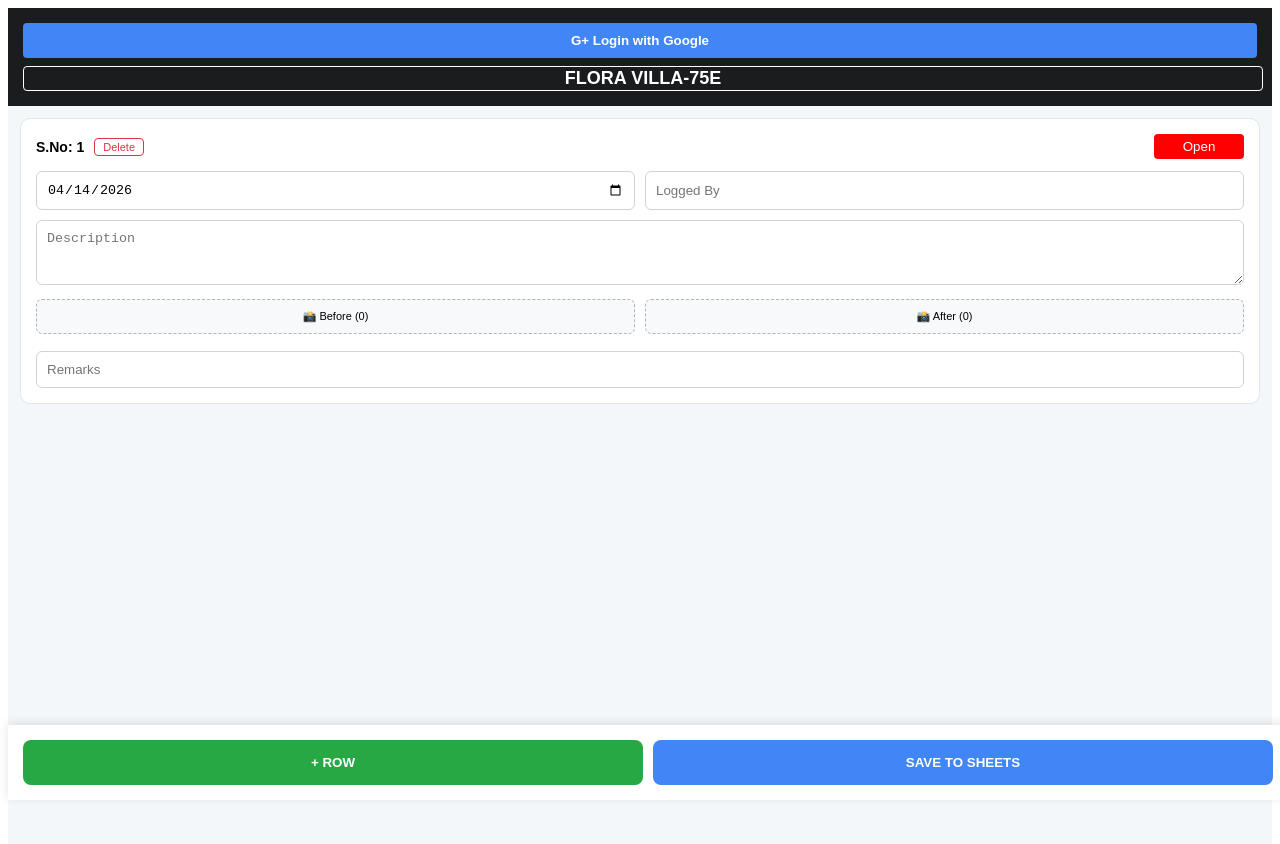
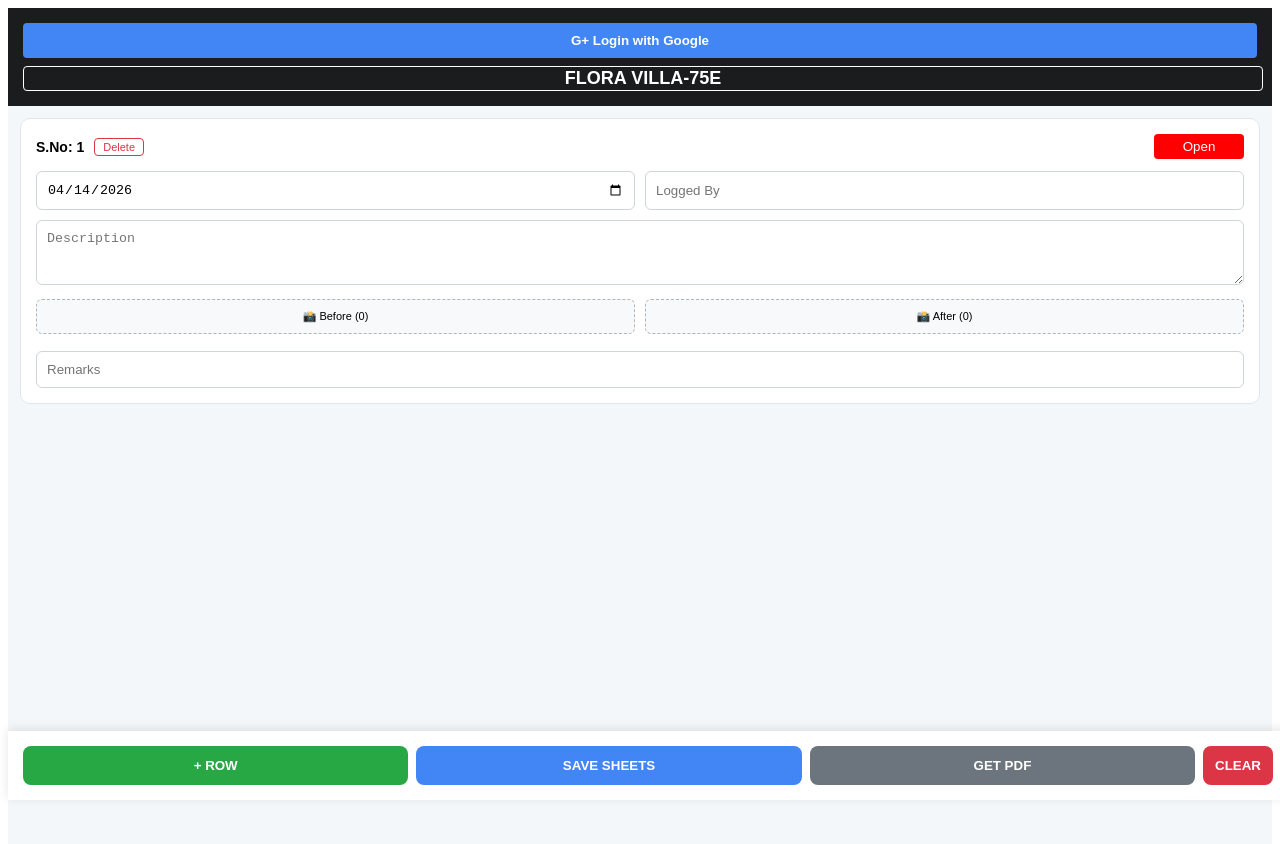
Before and after one commit to Movieeesss/Site-App, a React (Vite) app: page / in a window 1280 px wide. Shown: the top 844 px of the page. Built offline with nearby package versions, Linux system fonts and the light colour scheme.

Commit message:
Update SiteApp.tsx

```diff
--- a/src/SiteApp.tsx
+++ b/src/SiteApp.tsx
@@ -1,6 +1,7 @@
 import React, { useState, useEffect } from 'react';
+import { jsPDF } from 'jspdf';
+import autoTable from 'jspdf-autotable';
 
-// UNGA CREDENTIALS
 const CLIENT_ID = "683400126186-pe90l8vv3f3gdj0cg9i359tqjhkf6aca.apps.googleusercontent.com";
 const SCOPES = "https://www.googleapis.com/auth/drive.file https://www.googleapis.com/auth/spreadsheets";
 
@@ -23,36 +24,29 @@ export default function ProfessionalSiteRegister() {
     localStorage.setItem('site_v21_google', JSON.stringify(rows));
   }, [rows]);
 
-  // 1. GOOGLE LOGIN (OAuth2)
   const handleLogin = () => {
+    if (!window.google) return alert("Google Script innum load aagala. Refresh pannunga!");
     const client = window.google.accounts.oauth2.initTokenClient({
       client_id: CLIENT_ID,
       scope: SCOPES,
       callback: (response) => {
         if (response.access_token) {
           setAccessToken(response.access_token);
-          alert("Google Connect aagidichu!");
+          alert("Google Connected Successfully!");
         }
       },
     });
     client.requestAccessToken();
   };
 
-  // 2. UPLOAD PHOTO TO GOOGLE DRIVE
   const uploadPhoto = async (rowId, type, files) => {
     if (!accessToken) return alert("Modhala Login with Google pannunga!");
     setIsUploading(true);
-
     for (const file of Array.from(files)) {
-      const metadata = {
-        name: `${project}_${type}_${Date.now()}.jpg`,
-        mimeType: 'image/jpeg'
-      };
-
+      const metadata = { name: `${project}_${type}_${Date.now()}.jpg`, mimeType: 'image/jpeg' };
       const form = new FormData();
       form.append('metadata', new Blob([JSON.stringify(metadata)], { type: 'application/json' }));
       form.append('file', file);
-
       try {
         const res = await fetch('https://www.googleapis.com/upload/drive/v3/files?uploadType=multipart&fields=id,webViewLink', {
           method: 'POST',
@@ -61,7 +55,7 @@ export default function ProfessionalSiteRegister() {
         });
         const data = await res.json();
         setRows(prev => prev.map(r => r.id === rowId ? { ...r, [type]: [...r[type], data.webViewLink] } : r));
-      } catch (e) { console.error("Drive upload error", e); }
+      } catch (e) { console.error("Drive error", e); }
     }
     setIsUploading(false);
   };
@@ -71,11 +65,7 @@ export default function ProfessionalSiteRegister() {
   };
 
   const addRow = () => {
-    setRows([...rows, {
-      id: Date.now(), date: '2026-04-14', desc: '', loggedBy: '',
-      status: 'Open', closedDate: '', before: [], after: [],
-      owner: '', remarks: ''
-    }]);
+    setRows([...rows, { id: Date.now(), date: '2026-04-14', desc: '', loggedBy: '', status: 'Open', closedDate: '', before: [], after: [], owner: '', remarks: '' }]);
   };
 
   const deleteRow = (id) => {
@@ -84,13 +74,47 @@ export default function ProfessionalSiteRegister() {
     }
   };
 
-  // 3. SAVE EVERYTHING TO GOOGLE SHEETS (No Lag for 100+ rows)
+  const clearAll = () => {
+    if (window.confirm("Ella data-vum delete aagidum. Sure-ah?")) {
+      setRows([{ id: Date.now(), date: '2026-04-14', desc: '', loggedBy: '', status: 'Open', closedDate: '', before: [], after: [], owner: '', remarks: '' }]);
+      localStorage.removeItem('site_v21_google');
+    }
+  };
+
+  // PDF Generation with memory-safe approach
+  const generatePDF = () => {
+    const doc = new jsPDF('l', 'mm', 'a4');
+    autoTable(doc, {
+      body: [[project.toUpperCase(), 'ACTION REGISTER - NEW']],
+      theme: 'grid',
+      styles: { fontSize: 12, fontStyle: 'bold', halign: 'left', fillColor: [211, 211, 211], lineWidth: 0.5, lineColor: [0, 0, 0] },
+      columnStyles: { 0: { cellWidth: 100 }, 1: { cellWidth: 177 } }
+    });
+
+    const maxBefore = Math.max(...rows.map(r => r.before.length), 1);
+    const maxAfter = Math.max(...rows.map(r => r.after.length), 1);
+    const head = [['S.No', 'Date', 'Description', 'Logged by', 'Status', ...Array(maxBefore).fill('Before'), ...Array(maxAfter).fill('After'), 'Remarks']];
+    const body = rows.map((r, i) => [i + 1, r.date, r.desc, r.loggedBy, r.status, ...Array(maxBefore + maxAfter).fill(''), r.remarks]);
+
+    autoTable(doc, {
+      startY: doc.lastAutoTable.finalY,
+      head: head,
+      body: body,
+      theme: 'grid',
+      styles: { fontSize: 7, halign: 'center', valign: 'middle', minCellHeight: 20 },
+      didDrawCell: (data) => {
+        if (data.section === 'body' && data.column.index === 4) {
+          data.cell.styles.fillColor = rows[data.row.index].status.toUpperCase() === 'OPEN' ? [255, 0, 0] : [146, 208, 80];
+        }
+      }
+    });
+    doc.save(`${project}_Report.pdf`);
+  };
+
   const saveToSheets = async () => {
     if (!accessToken) return alert("Login with Google First!");
     setIsSyncing(true);
-
     try {
-      // Step A: Create Spreadsheet
       const sheetRes = await fetch('https://sheets.googleapis.com/v4/spreadsheets', {
         method: 'POST',
         headers: { 'Authorization': `Bearer ${accessToken}`, 'Content-Type': 'application/json' },
@@ -98,24 +122,16 @@ export default function ProfessionalSiteRegister() {
       });
       const sheetData = await sheetRes.json();
       const spreadsheetId = sheetData.spreadsheetId;
-
-      // Step B: Prepare Data (Rows to Columns)
       const values = [
-        ["S.No", "Date", "Description", "Logged By", "Status", "Owner", "Remarks", "Before Photos", "After Photos"],
-        ...rows.map((r, i) => [
-          i + 1, r.date, r.desc, r.loggedBy, r.status, r.owner, r.remarks,
-          r.before.join(", "), r.after.join(", ")
-        ])
+        ["S.No", "Date", "Description", "Logged By", "Status", "Remarks", "Before Links", "After Links"],
+        ...rows.map((r, i) => [i + 1, r.date, r.desc, r.loggedBy, r.status, r.remarks, r.before.join(", "), r.after.join(", ")])
       ];
-
-      // Step C: Push Data
       await fetch(`https://sheets.googleapis.com/v4/spreadsheets/${spreadsheetId}/values/Sheet1!A1:append?valueInputOption=USER_ENTERED`, {
         method: 'POST',
         headers: { 'Authorization': `Bearer ${accessToken}`, 'Content-Type': 'application/json' },
         body: JSON.stringify({ values })
       });
-
-      alert("Success! Google Sheet-la save aagidichu. Link: https://docs.google.com/spreadsheets/d/" + spreadsheetId);
+      alert("Saved to Google Sheet!");
       window.open(`https://docs.google.com/spreadsheets/d/${spreadsheetId}`, '_blank');
     } catch (e) { alert("Sync Error!"); }
     setIsSyncing(false);
@@ -158,7 +174,7 @@ export default function ProfessionalSiteRegister() {
                 <label style={ui.upBtn}>📸 Before ({row.before.length}) <input type="file" multiple hidden onChange={e => uploadPhoto(row.id, 'before', e.target.files)} /></label>
                 <div style={ui.thumbnailRow}>
                   {row.before.map((url, idx) => (
-                    <div key={idx} style={ui.thumbWrap}><img src={url} style={ui.thumbImg} /><button onClick={() => deletePhoto(row.id, 'before', idx)} style={ui.delBtn}>×</button></div>
+                    <div key={idx} style={ui.thumbWrap}><img src={url} style={ui.thumbImg} alt="before"/><button onClick={() => deletePhoto(row.id, 'before', idx)} style={ui.delBtn}>×</button></div>
                   ))}
                 </div>
               </div>
@@ -166,7 +182,7 @@ export default function ProfessionalSiteRegister() {
                 <label style={ui.upBtn}>📸 After ({row.after.length}) <input type="file" multiple hidden onChange={e => uploadPhoto(row.id, 'after', e.target.files)} /></label>
                 <div style={ui.thumbnailRow}>
                   {row.after.map((url, idx) => (
-                    <div key={idx} style={ui.thumbWrap}><img src={url} style={ui.thumbImg} /><button onClick={() => deletePhoto(row.id, 'after', idx)} style={ui.delBtn}>×</button></div>
+                    <div key={idx} style={ui.thumbWrap}><img src={url} style={ui.thumbImg} alt="after"/><button onClick={() => deletePhoto(row.id, 'after', idx)} style={ui.delBtn}>×</button></div>
                   ))}
                 </div>
               </div>
@@ -179,16 +195,16 @@ export default function ProfessionalSiteRegister() {
 
       <div style={ui.footer}>
         <button onClick={addRow} style={ui.btnGreen}>+ ROW</button>
-        <button onClick={saveToSheets} disabled={isSyncing || isUploading} style={ui.btnBlue}>
-          {isSyncing ? 'Syncing...' : 'SAVE TO SHEETS'}
-        </button>
+        <button onClick={saveToSheets} disabled={isSyncing || isUploading} style={ui.btnBlue}>{isSyncing ? 'Syncing...' : 'SAVE SHEETS'}</button>
+        <button onClick={generatePDF} style={ui.btnGray}>GET PDF</button>
+        <button onClick={clearAll} style={ui.btnRed}>CLEAR</button>
       </div>
     </div>
   );
 }
 
 const ui = {
-  container: { background: '#f4f7fa', minHeight: '100vh', paddingBottom: '110px', fontFamily: 'Arial' },
+  container: { background: '#f4f7fa', minHeight: '100vh', paddingBottom: '120px', fontFamily: 'Arial' },
   nav: { background: '#1a1c1e', padding: '15px', position: 'sticky', top: 0, zIndex: 10, display: 'flex', flexDirection: 'column', gap: '8px' },
   authBtn: { background: '#4285F4', color: '#fff', border: 'none', padding: '10px', borderRadius: '4px', fontWeight: 'bold' },
   headIn: { width: '100%', background: 'transparent', border: '1px solid #fff', borderRadius: '4px', color: '#fff', textAlign: 'center', fontSize: '18px', fontWeight: 'bold' },
@@ -208,7 +224,9 @@ const ui = {
   thumbWrap: { position: 'relative', width: '40px', height: '40px' },
   thumbImg: { width: '100%', height: '100%', objectFit: 'cover', borderRadius: '4px' },
   delBtn: { position: 'absolute', top: '-5px', right: '-5px', background: '#ff3b30', color: 'white', border: 'none', borderRadius: '50%', width: '18px', height: '18px', fontSize: '10px' },
-  footer: { position: 'fixed', bottom: 0, width: '100%', background: '#fff', padding: '15px', display: 'flex', gap: '10px', boxShadow: '0 -2px 10px rgba(0,0,0,0.1)', boxSizing: 'border-box' },
-  btnGreen: { flex: 1, padding: '15px', background: '#28a745', color: '#fff', border: 'none', borderRadius: '8px', fontWeight: 'bold' },
-  btnBlue: { flex: 1, padding: '15px', background: '#4285F4', color: '#fff', border: 'none', borderRadius: '8px', fontWeight: 'bold' }
+  footer: { position: 'fixed', bottom: 0, width: '100%', background: '#fff', padding: '15px', display: 'flex', gap: '8px', boxShadow: '0 -2px 10px rgba(0,0,0,0.1)', boxSizing: 'border-box', flexWrap: 'wrap' },
+  btnGreen: { flex: 1, padding: '12px', background: '#28a745', color: '#fff', border: 'none', borderRadius: '8px', fontWeight: 'bold', minWidth: '80px' },
+  btnBlue: { flex: 1, padding: '12px', background: '#4285F4', color: '#fff', border: 'none', borderRadius: '8px', fontWeight: 'bold', minWidth: '80px' },
+  btnGray: { flex: 1, padding: '12px', background: '#6c757d', color: '#fff', border: 'none', borderRadius: '8px', fontWeight: 'bold', minWidth: '80px' },
+  btnRed: { padding: '12px', background: '#dc3545', color: '#fff', border: 'none', borderRadius: '8px', fontWeight: 'bold' }
 };
```
